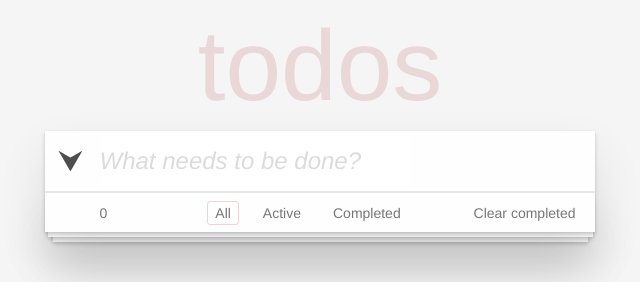
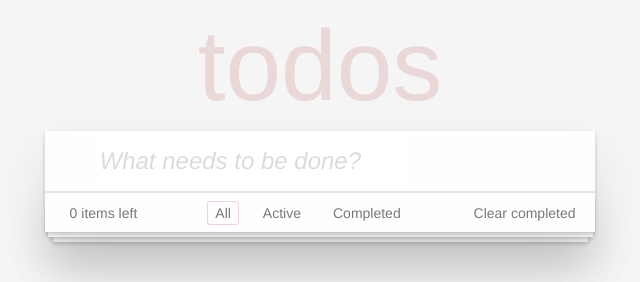
Before and after one commit to rickardthunborg/AlexRickardTODO, a website: page index.html in a window 1280 px wide. Shown: the top 282 px of the page, 320-960 px from the left. Drawn offline with Linux system fonts and the light colour scheme.

Commit message:
fix starting values

```diff
--- a/index.html
+++ b/index.html
@@ -14,7 +14,7 @@
     <h1>todos</h1>
     <div id="content">
         <div id="top">
-            <label><input id="toggle-all" name="toggle-all" type="checkbox">⮟</label>
+            <label class="hidden"><input id="toggle-all" name="toggle-all" type="checkbox">⮟</label>
             <form id="todo-form">
                 <input type="text" id="todo-title" placeholder="What needs to be done?">
             </form>
@@ -22,7 +22,7 @@
         <ul id="todo-list">
         </ul>
         <footer class="filters">
-            <span id="itemsLeft">0</span>
+            <span id="itemsLeft">0 items left</span>
             <ul class="radio-group">
                 <li>
                     <label class="selected"><input type="radio" name="options" value="all"/> All</label>
@@ -38,7 +38,7 @@
                 </li>
             </ul>
             <label id="clear-completed">
-                <input type="button"> Clear completed
+                <input type="button" class="hidden"> Clear completed
             </label>
         </footer>
     </div>
--- a/style.css
+++ b/style.css
@@ -108,7 +108,8 @@ ul {
 
 
 #content {
-    width: 550px;
+    max-width: 550px;
+    width: 100%;
     margin: auto;
     background-color: #fefefe;
     box-shadow: 0 2px 4px 0 rgb(0 0 0 / 20%), 0 25px 50px 0 rgb(0 0 0 / 10%);
```
